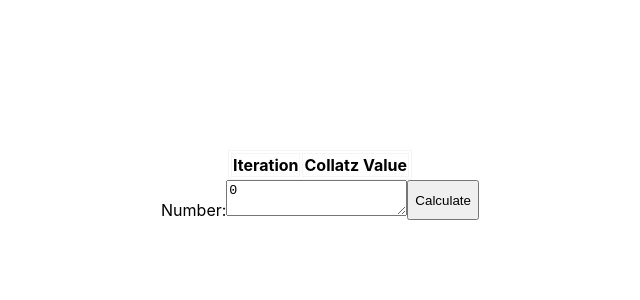
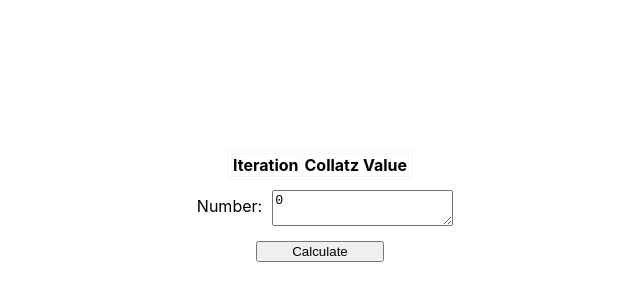
Before and after one commit to d-val-r/Collatz-Conjecture, a React (Create React App) app: page / in a window 1280 px wide. Shown: the part 150-450 px from the top of the page, without its empty margins (320-960 px from the left). Built offline with nearby package versions, Linux system fonts and the light colour scheme.

Commit message:
add styling to number input form

```diff
--- a/src/components/CollatzCalculator.js
+++ b/src/components/CollatzCalculator.js
@@ -22,11 +22,13 @@ const CollatzCalculator = ({setData}) => {
 
     return (
         <div id='user-input-component'>
-            <label>
-                Number:
-                <textarea value={num} onChange={(event) => setNum(Number(event.target.value))}></textarea>
-            </label>
-            <button onClick={() => calculate(num)}>Calculate</button>
+            <form id="form-field">
+                <label for="textarea" className='child'>
+                    Number:
+                    <textarea id="textarea" value={num} onChange={(event) => setNum(Number(event.target.value))}></textarea>
+                </label>
+            </form>
+            <button className='child' onClick={() => calculate(num)}>Calculate</button>
         </div>
     )
 }
--- a/src/css/CollatzCalculator.css
+++ b/src/css/CollatzCalculator.css
@@ -1,4 +1,19 @@
 #user-input-component {
     display: flex;
-    justify-content: center;
+    flex-direction: column;
+    align-items: center;
+    margin-top: 10px;
 }
+
+.child {
+    margin-top: 15px;
+}
+
+#form-field * {
+    vertical-align: middle;
+    margin-left: 10px;
+}
+
+#user-input-component button {
+    width: 10%;
+}
```
